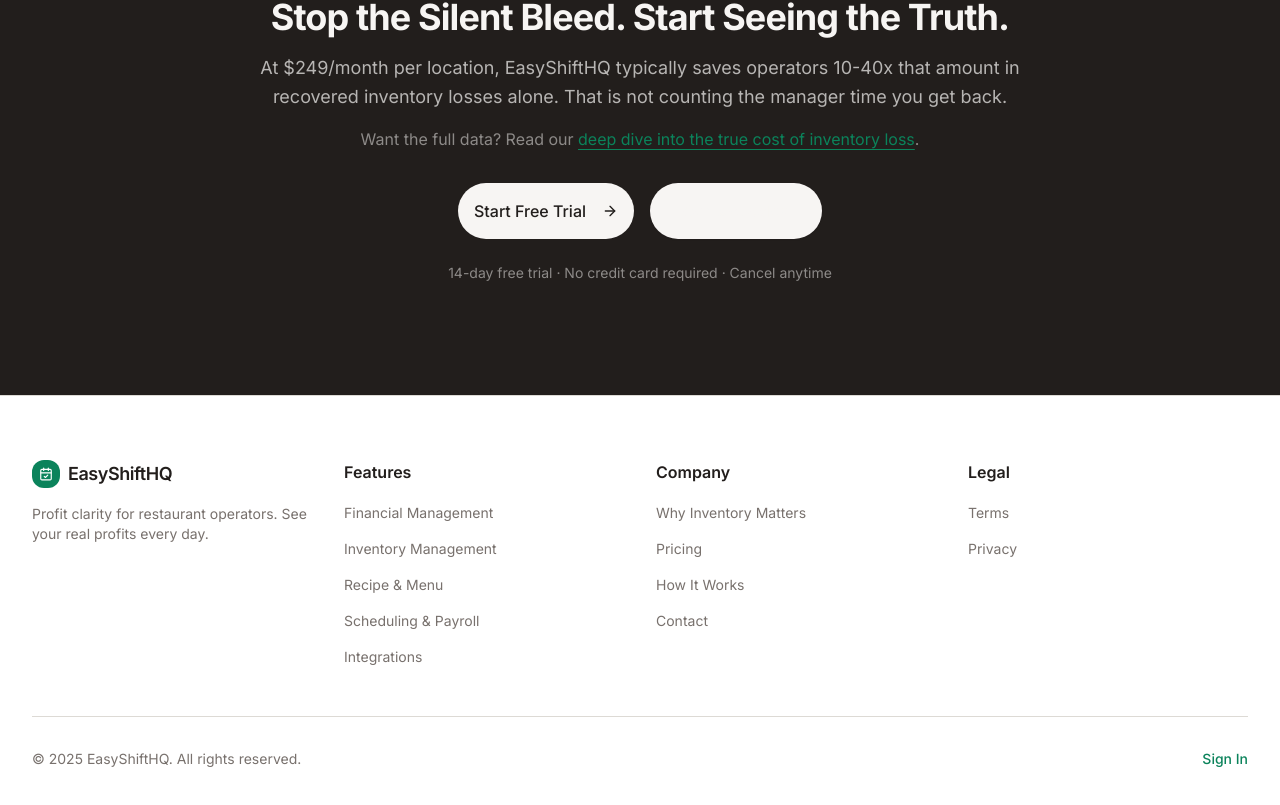
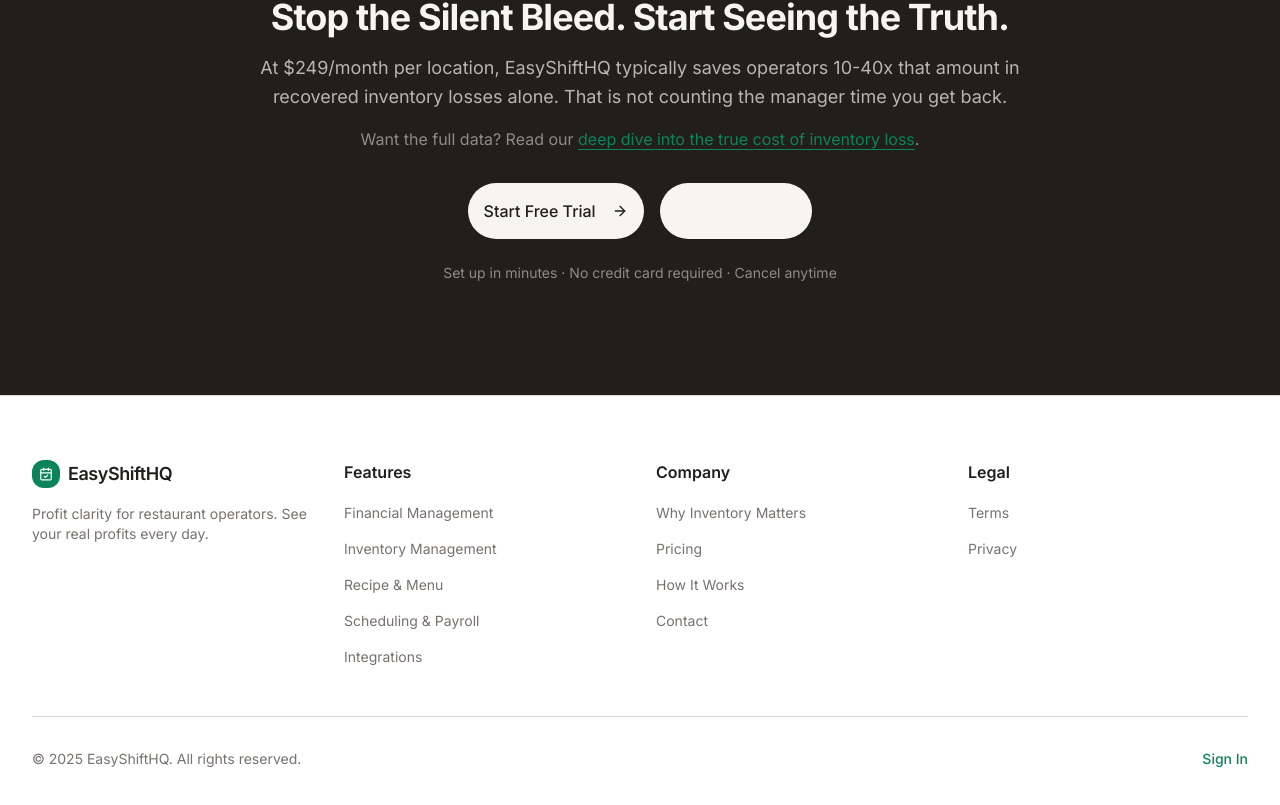
Before and after one commit to jdelgado2002/shiftlease, a Next.js app: page /features/inventory-management in a window 1280 px wide. Shown: the part 5187-5992 px from the top of the page. Built offline with nearby package versions, Linux system fonts and the light colour scheme.

Commit message:
feat: update CTAs to self-serve pattern
Replace "Contact Sales" with "See Pricing" links for consistency.

Co-authored-by: Jose M Delgado <2649871+jdelgado2002@users.noreply.github.com>

```diff
--- a/app/features/inventory-management/page.tsx
+++ b/app/features/inventory-management/page.tsx
@@ -459,11 +459,11 @@ export default function InventoryManagementPage() {
                   className="rounded-full h-14 px-8 text-base border-background/20 text-background hover:bg-background/10"
                   asChild
                 >
-                  <Link href="mailto:contact@easyshifthq.com">Contact Sales</Link>
+                  <Link href="/#pricing">See Pricing</Link>
                 </Button>
               </div>
               <p className="text-sm text-background/50 mt-6">
-                14-day free trial &middot; No credit card required &middot; Cancel anytime
+                Set up in minutes &middot; No credit card required &middot; Cancel anytime
               </p>
             </div>
           </div>
--- a/components/feature-page-layout.tsx
+++ b/components/feature-page-layout.tsx
@@ -173,11 +173,11 @@ export function FeaturePageLayout({
                   className="rounded-full h-12 px-8 text-base border-background/20 text-background hover:bg-background/10"
                   asChild
                 >
-                  <Link href="mailto:contact@easyshifthq.com">Contact Sales</Link>
+                  <Link href="/#pricing">See Pricing</Link>
                 </Button>
               </div>
               <p className="text-sm text-background/50 mt-6">
-                14-day free trial · No credit card required · Cancel anytime
+                Set up in minutes · No credit card required · Cancel anytime
               </p>
             </div>
           </div>
```
